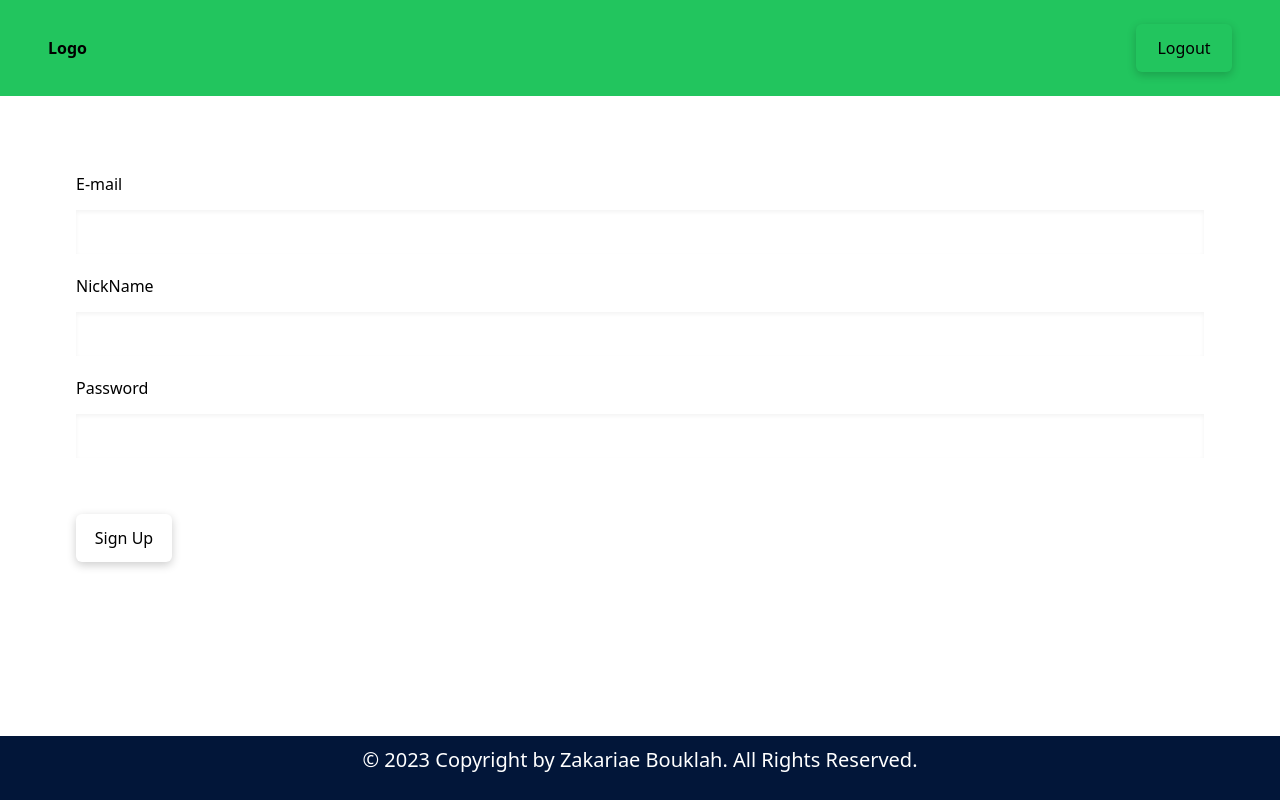
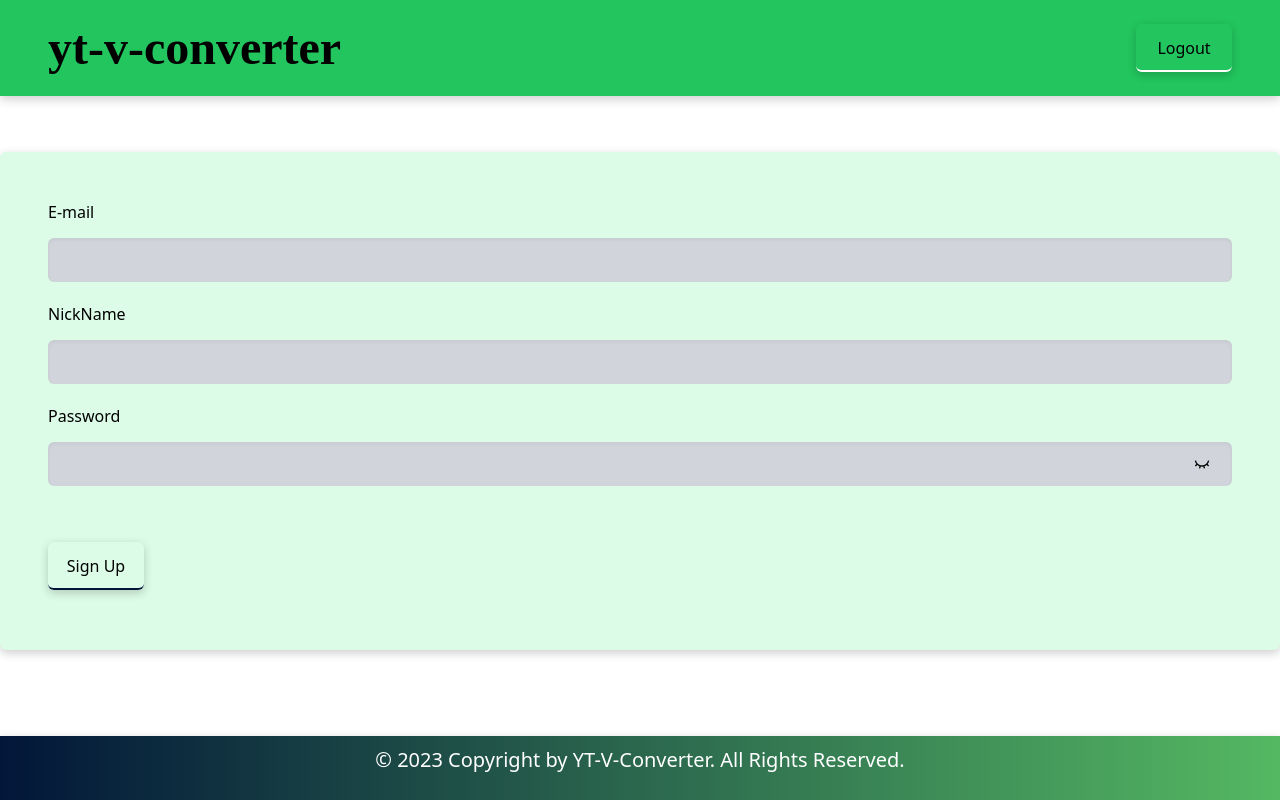
Before and after one commit to zakariaebouklah/yt-v-converter, a Next.js app: page /register in a window 1280 px wide. Built offline with nearby package versions, Linux system fonts and the light colour scheme.

Commit message:
UI setup 1.2

```diff
--- a/components/Footer.js
+++ b/components/Footer.js
@@ -3,7 +3,7 @@ import React from 'react';
 function Footer(props) {
     return (
         <div className="footer">
-            <p>&copy; {new Date().getFullYear()} Copyright by Zakariae Bouklah. All Rights Reserved.</p>
+            <p>&copy; {new Date().getFullYear()} Copyright by YT-V-Converter. All Rights Reserved.</p>
         </div>
     );
 }
--- a/components/Navbar.js
+++ b/components/Navbar.js
@@ -5,22 +5,29 @@ function Navbar(props) {
 
     const router = useRouter();
 
+    let token;
+    useEffect(() => {
+        token = window.localStorage.getItem('auth-token')
+    }, [])
+
     return (
         <>
             <nav className="nav">
                 <div className="logo">
                     {/*    logo part*/}
-                    Logo
+                    <a href={ token === "" ? "/" : "/dashboard"} className="font-script text-5xl">
+                        yt-v-converter
+                    </a>
                 </div>
                 {
                     props.isAuthed ?
                         <div className="animation">
-                            <button className="btn" onClick={props.logoutEvent}>Logout</button>
+                            <button className="btn border-b-2 border-white hover:text-white hover:border-none hover:bg-gradient-to-b from-bluec to-greenc" onClick={props.logoutEvent}>Logout</button>
                         </div>
                         :
                         <div className="connection">
-                            <button className="btn" onClick={() => router.push("/login")}>Login</button>
-                            <button className="btn" onClick={() => router.push("/register")}>Register</button>
+                            <button className="btn border-b-2 border-orangec hover:bg-orangec hover:border-none" onClick={() => router.push("/login")}>Login</button>
+                            <button className="btn border-b-2 border-bluec hover:bg-bluec hover:border-none hover:text-white" onClick={() => router.push("/register")}>Register</button>
                         </div>
                 }
             </nav>
--- a/package.json
+++ b/package.json
@@ -14,6 +14,7 @@
     "next": "13.1.6",
     "react": "18.2.0",
     "react-dom": "18.2.0",
+    "react-icons": "^4.7.1",
     "react-toastify": "^9.1.1"
   },
   "devDependencies": {
--- a/pages/dashboard.js
+++ b/pages/dashboard.js
@@ -30,8 +30,12 @@ function Dashboard(props) {
             <Head>
                 <title>Dashboard</title>
             </Head>
-            <div>
-                This is home
+            <div className="centered">
+                <a href="/conversion/new">
+                    <button className="btn w-52 bg-blue-200 border-b-2 border-bluec hover:bg-bluec hover:text-white">
+                        Start new conversion
+                    </button>
+                </a>
             </div>
         </div>
 
--- a/pages/index.js
+++ b/pages/index.js
@@ -11,7 +11,9 @@ export default function Home() {
         <link rel="icon" href="/favicon.ico" />
       </Head>
       <main>
-        <div className="text-green-600 text-2xl text-center p-64">Hello Converter</div>
+        <div className="text-green-600 text-2xl text-center p-64">
+            <p>Hello There 👋🏻</p>
+        </div>
       </main>
     </>
   )
--- a/pages/login.js
+++ b/pages/login.js
@@ -3,11 +3,15 @@ import Head from "next/head";
 import {useRouter} from "next/router";
 import axios from "axios";
 import { toast } from "react-toastify";
+import { RiEyeCloseLine , RiEyeFill } from "react-icons/ri";
 
 function Login(props) {
 
     const [username, setUsername] = useState('');
     const [password, setPassword] = useState('');
+
+    const [canSee, setCanSee] = useState(false);
+    const [isText, setIsText] = useState(false);
 
     const router = useRouter();
 
@@ -49,7 +53,11 @@ function Login(props) {
                 icon: " 😵 "
             })
         }
+    }
 
+    const handleReveal = () => {
+        setCanSee(!canSee);
+        setIsText(!isText);
     }
 
     return (
@@ -57,21 +65,31 @@ function Login(props) {
             <Head>
                 <title>Login</title>
             </Head>
-            <div className="container">
+            <div className="container bg-[#e1ebff]">
                 <form method="POST" id="login-form" className="form-login" onSubmit={handleSubmit}>
 
                     <div className="grp">
                         <label htmlFor="e-mail">E-mail</label>
-                        <input onChange={e => setUsername(e.target.value)} className="input" type="text" name="e-mail" required={true}/>
+                        <input onChange={e => setUsername(e.target.value)} className="input" type="email" name="e-mail" required={true}/>
                     </div>
 
                     <div className="grp">
                         <label htmlFor="password">Password</label>
-                        <input onChange={e => setPassword(e.target.value)} className="input" type="password" name="password" required={true}/>
+                        <div className="flex">
+                            <input onChange={e => setPassword(e.target.value)} className="input grp" type={isText ? "text" : "password"} name="password" required={true}/>
+                            <div className="icon" onClick={handleReveal}>
+                                {
+                                    canSee ?
+                                        <RiEyeFill title="Hide"/>
+                                        :
+                                        <RiEyeCloseLine title="Reveal"/>
+                                }
+                            </div>
+                        </div>
                     </div>
 
                     <div className="h-24">
-                        <input type="submit" value="Sign In" className="btn mt-7"/>
+                        <input type="submit" value="Sign In" className="btn mt-7 border-b-2 border-greenc hover:bg-greenc hover:text-white"/>
                     </div>
                 </form>
             </div>
--- a/pages/register.js
+++ b/pages/register.js
@@ -2,6 +2,7 @@ import React, {useState} from 'react';
 import Head from "next/head";
 import axios from "axios";
 import {useRouter} from "next/router";
+import { RiEyeCloseLine , RiEyeFill } from "react-icons/ri";
 
 function Register(props) {
 
@@ -10,6 +11,9 @@ function Register(props) {
         nickname: "",
         password : ""
     });
+
+    const [canSee, setCanSee] = useState(false);
+    const [isText, setIsText] = useState(false);
 
     const router = useRouter();
 
@@ -39,17 +43,22 @@ function Register(props) {
         // console.log(userData);
     }
 
+    const handleReveal = () => {
+        setCanSee(!canSee);
+        setIsText(!isText);
+    }
+
     return (
         <div>
             <Head>
                 <title>Registration</title>
             </Head>
-            <div className="container">
+            <div className="container bg-green-100">
                 <form onSubmit={handleSubmit} method="POST" id="register-form" className="form-register">
 
                     <div className="grp">
                         <label htmlFor="email">E-mail</label>
-                        <input onChange={handleChange} className="input" id="e-mail" type="text" name="email" required={true}/>
+                        <input onChange={handleChange} className="input" id="e-mail" type="email" name="email" required={true}/>
                     </div>
 
                     <div className="grp">
@@ -59,11 +68,21 @@ function Register(props) {
 
                     <div className="grp">
                         <label htmlFor="password">Password</label>
-                        <input onChange={handleChange} className="input" id="password" type="password" name="password" required={true}/>
+                        <div className="flex">
+                            <input onChange={handleChange} className="input grp" id="password" type={isText ? "text" : "password"} name="password" required={true}/>
+                            <div className="icon" onClick={handleReveal}>
+                                {
+                                    canSee ?
+                                        <RiEyeFill title="Hide"/>
+                                        :
+                                        <RiEyeCloseLine title="Reveal"/>
+                                }
+                            </div>
+                        </div>
                     </div>
 
                     <div className="h-24">
-                        <input type="submit" value="Sign Up" className="btn mt-9"/>
+                        <input type="submit" value="Sign Up" className="btn mt-9 border-b-2 border-bluec hover:bg-bluec hover:text-white"/>
                     </div>
 
                 </form>
--- a/styles/tail.css
+++ b/styles/tail.css
@@ -6,9 +6,6 @@
     .effect {
         @apply transition-all ease-in-out duration-300 delay-75;
     }
-    .effect2 {
-        @apply transition-all ease-in-out duration-300;
-    }
     .current {
         @apply bg-orangec text-white p-3 rounded-lg inline-block;
     }
@@ -16,10 +13,10 @@
         @apply bg-white text-black p-3 rounded-lg inline-block hover:bg-orangec hover:text-white effect;
     }
     .btn {
-        @apply w-24 h-12 p-3 shadow-3xl text-center rounded-md cursor-pointer;
+        @apply w-24 h-12 p-3 shadow-3xl text-center rounded-md cursor-pointer effect;
     }
     .nav {
-        @apply w-full h-24 bg-green-500 flex flex-row justify-between items-center px-12;
+        @apply w-full h-24 bg-green-500 flex flex-row justify-between items-center px-12 shadow-3xl;
     }
     .connection {
         @apply w-1/2 flex flex-row justify-end space-x-7;
@@ -28,22 +25,28 @@
         @apply font-bold w-1/2;
     }
     .container {
-        @apply w-full p-7 flex flex-row justify-center;
+        @apply h-full flex flex-row justify-center relative top-0 bottom-0 left-0 right-0 m-auto mt-14 shadow-3xl rounded-md;
     }
     .form-login {
         @apply w-full p-24 flex flex-col space-y-5;
+    }
+    .form-conversion {
+        @apply p-12 m-10 flex flex-col space-y-5 border-4 border-[#e1ebff] rounded-xl;
     }
     .form-register {
         @apply w-full p-12 flex flex-col space-y-5;
     }
     .input {
-        @apply p-2.5 focus:outline-none shadow-inner placeholder-black/75;
+        @apply p-2.5 focus:outline-none shadow-inner bg-gray-300 placeholder-black/75 rounded-md;
     }
     .footer {
-        @apply w-full h-16 bg-bluec text-white p-2.5 text-center text-xl fixed bottom-0;
+        @apply w-full h-16 bg-gradient-to-r from-bluec to-greenc text-white p-2.5 text-center text-xl fixed bottom-0 shadow-3xl;
     }
     .grp {
         @apply w-full flex flex-col justify-between space-y-3.5;
+    }
+    .inner-grp{
+        @apply w-full flex flex-row space-x-1;
     }
     .radios {
         @apply flex flex-row justify-evenly border-2 border-l border-black p-2.5 rounded-md;
@@ -51,4 +54,10 @@
     .radio {
         @apply flex flex-row space-x-1 ;
     }
+    .icon {
+        @apply flex justify-center items-center p-2.5 -ml-12 cursor-pointer;
+    }
+    .centered{
+        @apply m-24 p-36 flex justify-center items-center;
+    }
 }
```
Also changed, not shown: pages/conversion/new.js (+10 -7 lines), 1 other file (tests, documents, lock files or other folders).
